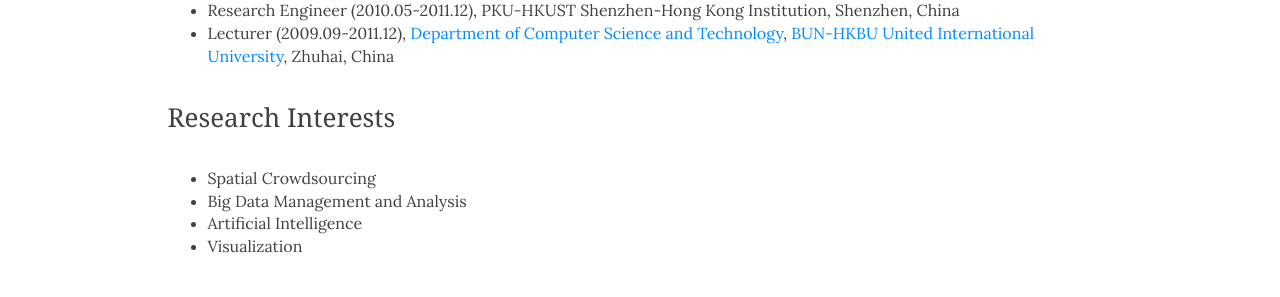
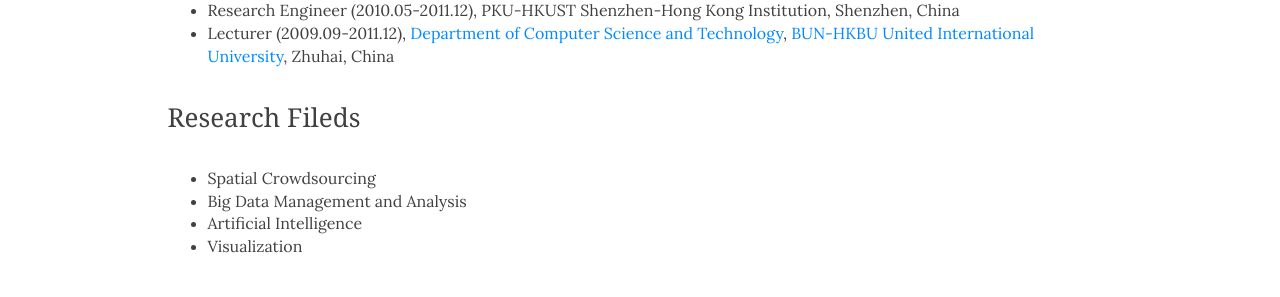
Before and after one commit to zzudb/zzudb.github.io, a Jekyll site: the page built from pages/aboutme.md, in a window 1280 px wide. Shown: the part 344-641 px from the top of the page. Built offline with Jekyll 4.4.1, drawn with Linux system fonts in a browser that asks for light colours; nearby versions of some CDN libraries; our own code applies the rules of GitHub Pages for plain Markdown files.

Commit message:
Update aboutme.md

```diff
--- a/pages/aboutme.md
+++ b/pages/aboutme.md
@@ -8,7 +8,7 @@
 - Research Engineer (2010.05-2011.12), PKU-HKUST Shenzhen-Hong Kong Institution, Shenzhen, China
 - Lecturer (2009.09-2011.12), [Department of Computer Science and Technology](http://comp.hkbu.edu.hk/), [BUN-HKBU United International University](http://www.hkbu.edu.hk/), Zhuhai, China
 
-<p><span style="font-family:georgia,serif;"><span style="font-size:26px;">Research Interests</span></span></p>
+<p><span style="font-family:georgia,serif;"><span style="font-size:26px;">Research Fileds</span></span></p>
 
 - Spatial Crowdsourcing
 - Big Data Management and Analysis
```
